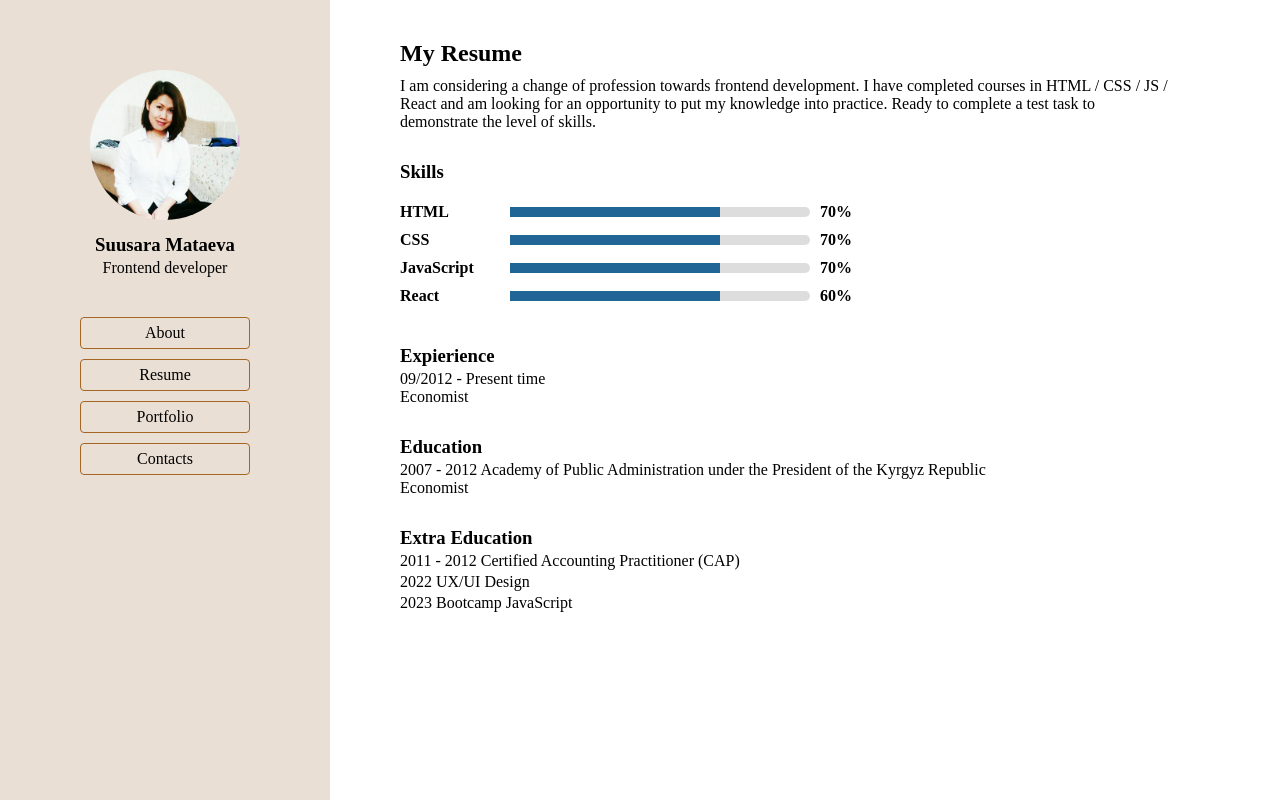
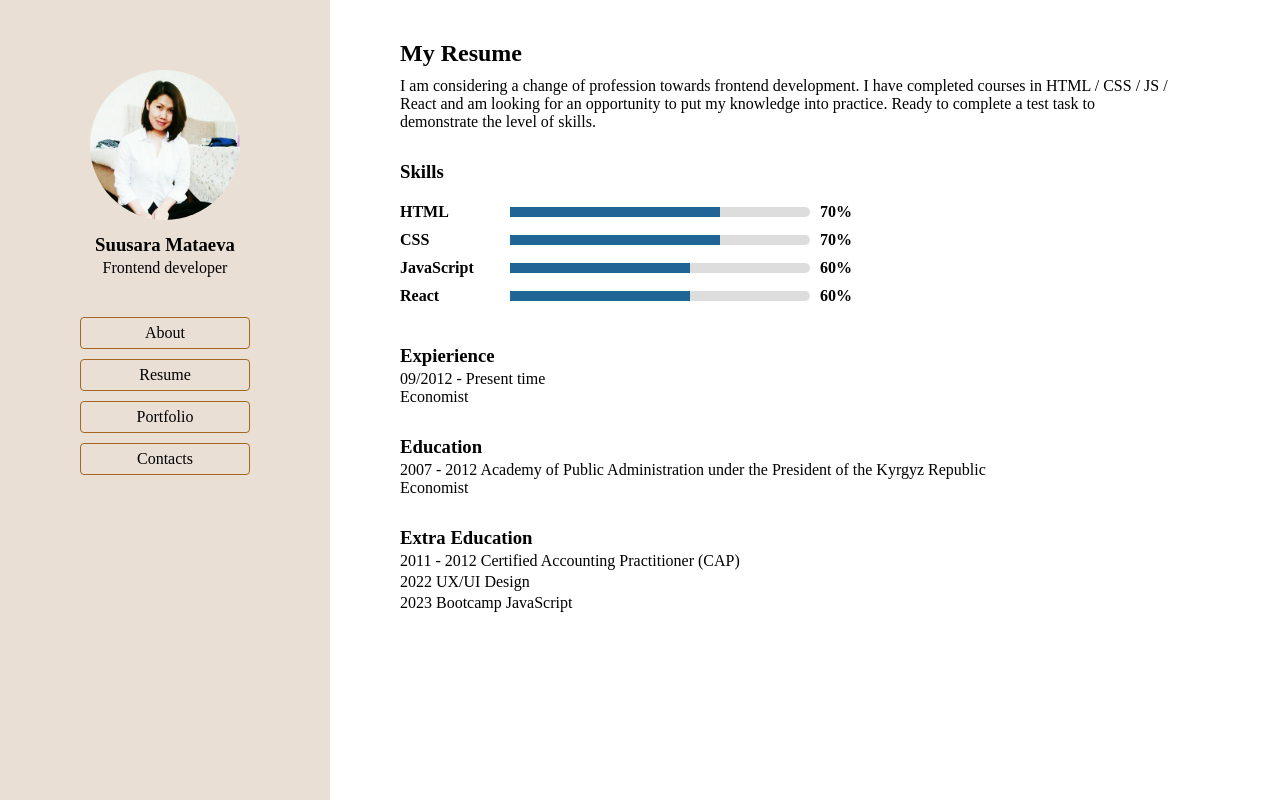
Before and after one commit to sarausen/online_CV, a React (Create React App) app: page / in a window 1280 px wide. Built offline with nearby package versions, Linux system fonts and the light colour scheme.

Commit message:
add styles

```diff
--- a/src/pages/resume/skills.css
+++ b/src/pages/resume/skills.css
@@ -86,7 +86,7 @@
 
   .skill-bar__progress--react {
     background-color: #206596;
-    width: 70%; /* для React */
+    width: 60%; /* для React */
   }
 
   .skill-bar__percentage {
--- a/src/pages/resume/skillsrange.jsx
+++ b/src/pages/resume/skillsrange.jsx
@@ -22,7 +22,7 @@ const Resume = () => {
         <div className="skill-bar__bar">
           <div className="skill-bar__progress skill-bar__progress--react"></div>
         </div>
-        <span className="skill-bar__percentage">70%</span>
+        <span className="skill-bar__percentage">60%</span>
       </div>
       <div className="skill-bar">
         <span className="skill-bar__label">React</span>
```
